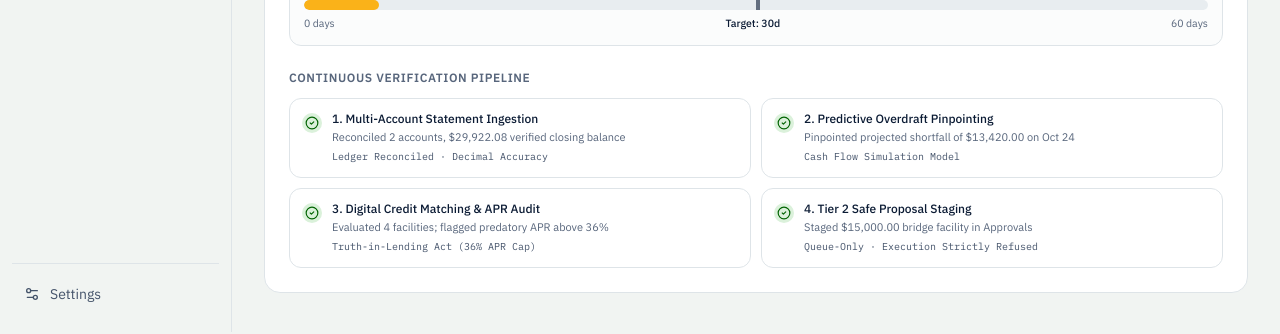
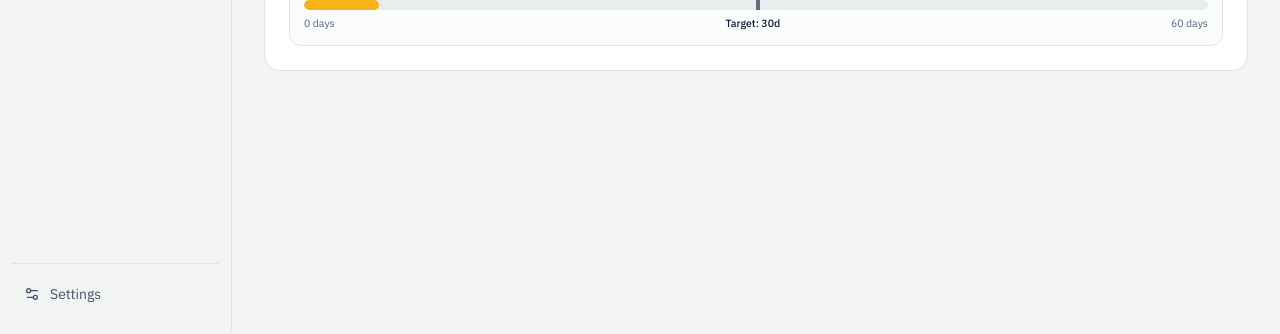
Before and after one commit to SamJU25/CashPilot, a Next.js app: page /sentinel in a window 1280 px wide. Shown: the part 468-802 px from the top of the page. Built offline with nearby package versions, Linux system fonts and the light colour scheme; no server answers.

Commit message:
chore(sentinel): remove continuous verification pipeline cards

```diff
--- a/src/components/overview/autonomous-sentinel.tsx
+++ b/src/components/overview/autonomous-sentinel.tsx
@@ -114,10 +114,7 @@ export function AutonomousSentinel({ analysis: a }: { analysis: CashAnalysis })
   const isOverMax = !Number.isNaN(numInputVal) && numInputVal > 120;
   const isInputEmpty = thresholdInput.trim() === '';
 
-  const shortfallAmount = f?.projected_shortfall_amount ? formatMoney(f.projected_shortfall_amount) : '$13,420.00';
-  const bridgeAmount = f?.recommended_bridge_amount ? formatMoney(f.recommended_bridge_amount) : '$15,000.00';
   const deficitFormattedDate = deficitDate ? formatDate(deficitDate) : 'Nov 28, 2026';
-  const balanceAmount = formatMoney(a.current_balance ?? '29922.08');
 
   // Relative percentages for the comparison bar
   const maxDisplayDays = Math.max(60, alertThresholdDays * 1.4, runwayDays * 1.4);
@@ -369,78 +366,6 @@ export function AutonomousSentinel({ analysis: a }: { analysis: CashAnalysis })
             <span>{Math.round(maxDisplayDays)} days</span>
           </div>
         </div>
-
-        {/* 3. Continuous Verification Pipeline */}
-        <div>
-          <h3 className="text-xs font-semibold uppercase tracking-wider text-muted-foreground mb-3">
-            {t('sentinel.traceTitle')}
-          </h3>
-          <div className="grid gap-2.5 sm:grid-cols-2">
-            {/* Step 1 */}
-            <div className="flex items-start gap-2.5 rounded-xl border bg-card/60 p-3 text-xs shadow-2xs">
-              <div className="flex size-5 shrink-0 items-center justify-center rounded-full bg-good/15 text-good-text mt-0.5">
-                <CheckCircle2 className="size-3.5" />
-              </div>
-              <div className="min-w-0">
-                <p className="font-medium text-foreground">1. Multi-Account Statement Ingestion</p>
-                <p className="text-[11px] text-muted-foreground mt-0.5">
-                  {t('sentinel.step1', { amount: balanceAmount })}
-                </p>
-                <span className="mt-1 inline-block font-mono text-[10px] text-ink-2">
-                  Ledger Reconciled · Decimal Accuracy
-                </span>
-              </div>
-            </div>
-
-            {/* Step 2 */}
-            <div className="flex items-start gap-2.5 rounded-xl border bg-card/60 p-3 text-xs shadow-2xs">
-              <div className="flex size-5 shrink-0 items-center justify-center rounded-full bg-good/15 text-good-text mt-0.5">
-                <CheckCircle2 className="size-3.5" />
-              </div>
-              <div className="min-w-0">
-                <p className="font-medium text-foreground">2. Predictive Overdraft Pinpointing</p>
-                <p className="text-[11px] text-muted-foreground mt-0.5">
-                  {t('sentinel.step2', { amount: shortfallAmount, date: deficitFormattedDate })}
-                </p>
-                <span className="mt-1 inline-block font-mono text-[10px] text-ink-2">
-                  Cash Flow Simulation Model
-                </span>
-              </div>
-            </div>
-
-            {/* Step 3 */}
-            <div className="flex items-start gap-2.5 rounded-xl border bg-card/60 p-3 text-xs shadow-2xs">
-              <div className="flex size-5 shrink-0 items-center justify-center rounded-full bg-good/15 text-good-text mt-0.5">
-                <CheckCircle2 className="size-3.5" />
-              </div>
-              <div className="min-w-0">
-                <p className="font-medium text-foreground">3. Digital Credit Matching & APR Audit</p>
-                <p className="text-[11px] text-muted-foreground mt-0.5">
-                  {t('sentinel.step3')}
-                </p>
-                <span className="mt-1 inline-block font-mono text-[10px] text-ink-2">
-                  Truth-in-Lending Act (36% APR Cap)
-                </span>
-              </div>
-            </div>
-
-            {/* Step 4 */}
-            <div className="flex items-start gap-2.5 rounded-xl border bg-card/60 p-3 text-xs shadow-2xs">
-              <div className="flex size-5 shrink-0 items-center justify-center rounded-full bg-good/15 text-good-text mt-0.5">
-                <CheckCircle2 className="size-3.5" />
-              </div>
-              <div className="min-w-0">
-                <p className="font-medium text-foreground">4. Tier 2 Safe Proposal Staging</p>
-                <p className="text-[11px] text-muted-foreground mt-0.5">
-                  {t('sentinel.step4', { amount: bridgeAmount })}
-                </p>
-                <span className="mt-1 inline-block font-mono text-[10px] text-ink-2">
-                  Queue-Only · Execution Strictly Refused
-                </span>
-              </div>
-            </div>
-          </div>
-        </div>
       </div>
     </motion.section>
   );
```
